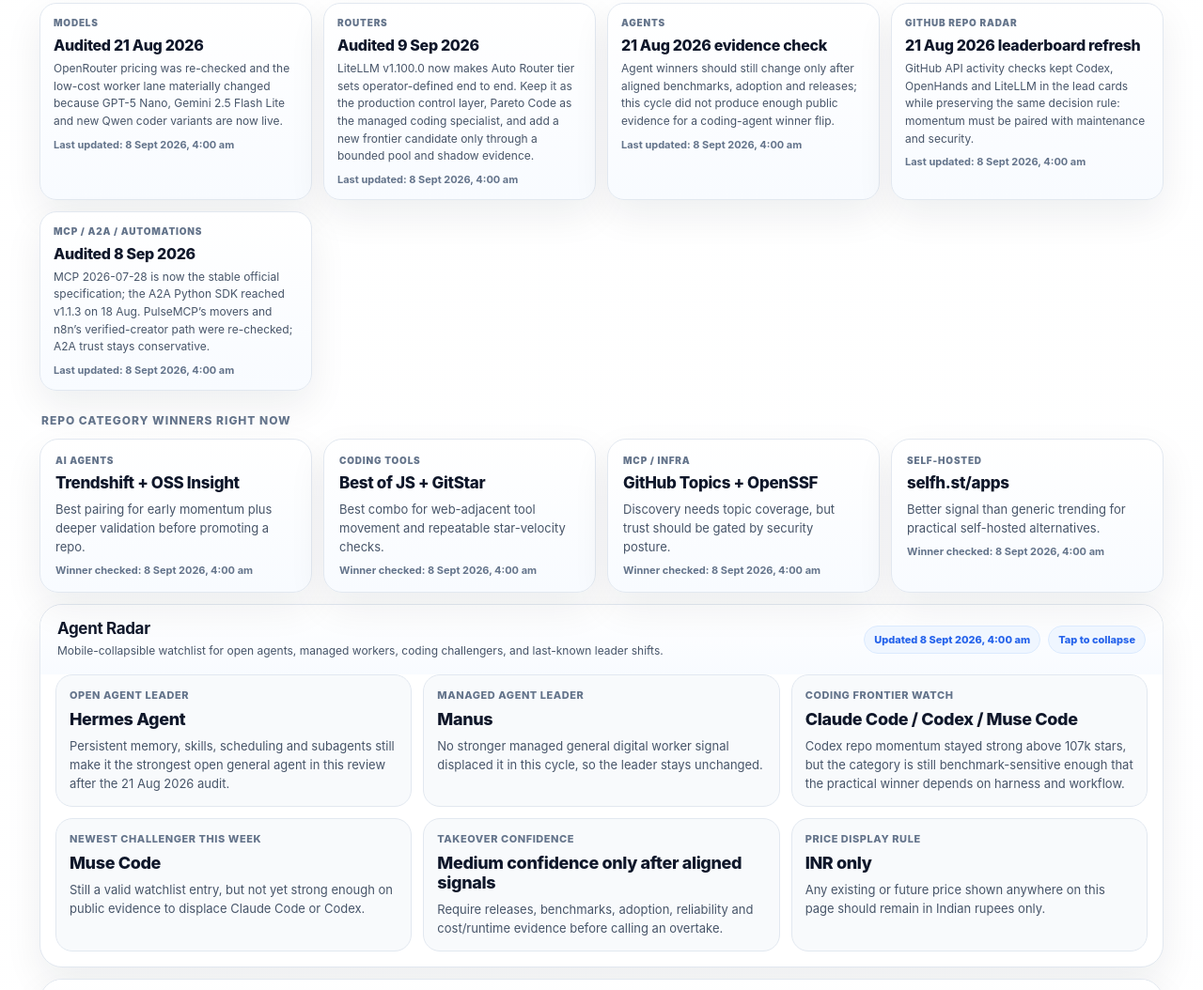
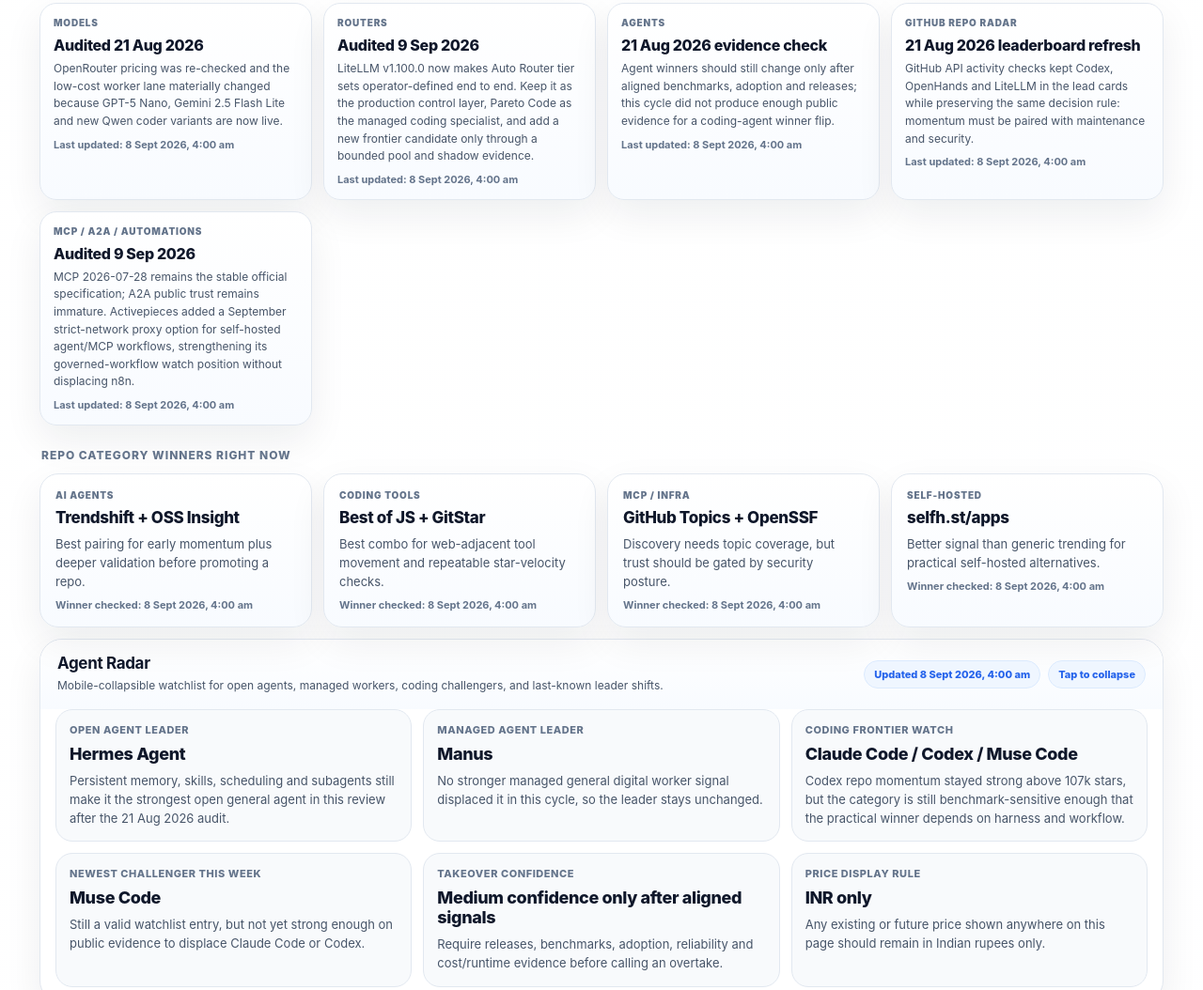
Before and after one commit to aphidsgroup/kawin-ai-setup-guide, a plain HTML site: page index.html in a window 1280 px wide. Shown: the part 3550-4604 px from the top of the page at 94% size. Drawn offline with Linux system fonts and the light colour scheme.

Commit message:
Refresh governed self-hosted workflow radar

```diff
--- a/index.html
+++ b/index.html
@@ -1130,7 +1130,7 @@
       { title: 'Routers', value: 'Audited 9 Sep 2026', note: 'LiteLLM v1.100.0 now makes Auto Router tier sets operator-defined end to end. Keep it as the production control layer, Pareto Code as the managed coding specialist, and add a new frontier candidate only through a bounded pool and shadow evidence.' },
       { title: 'Agents', value: '21 Aug 2026 evidence check', note: 'Agent winners should still change only after aligned benchmarks, adoption and releases; this cycle did not produce enough public evidence for a coding-agent winner flip.' },
       { title: 'GitHub repo radar', value: '21 Aug 2026 leaderboard refresh', note: 'GitHub API activity checks kept Codex, OpenHands and LiteLLM in the lead cards while preserving the same decision rule: momentum must be paired with maintenance and security.' },
-      { title: 'MCP / A2A / automations', value: 'Audited 8 Sep 2026', note: 'MCP 2026-07-28 is now the stable official specification; the A2A Python SDK reached v1.1.3 on 18 Aug. PulseMCP’s movers and n8n’s verified-creator path were re-checked; A2A trust stays conservative.' },
+      { title: 'MCP / A2A / automations', value: 'Audited 9 Sep 2026', note: 'MCP 2026-07-28 remains the stable official specification; A2A public trust remains immature. Activepieces added a September strict-network proxy option for self-hosted agent/MCP workflows, strengthening its governed-workflow watch position without displacing n8n.' },
     ];
 
     const repoWinnerDefs = [
@@ -1177,6 +1177,7 @@
       { category: 'MCP standards', repo: 'MCP 2026-07-28 + PulseMCP', shift: 'The official 2026-07-28 specification is stable; PulseMCP currently surfaces Edgar Tools, DuckDuckGo Search and GitMCP as high-traffic discovery movers', score: '94/100', confidence: 'Official', note: 'Treat the stable spec as a compatibility baseline. Use PulseMCP only to discover movers, then validate publisher, permissions and provenance in the Official Registry, Docker or MCPpedia before promotion.', metrics: [['stable spec', '28 Jul'], ['directory', '22k+'], ['gate', 'Official first']], audit: ['The July specification is stable, not a draft, so client/server compatibility deserves more weight.', 'PulseMCP traffic is useful discovery evidence but does not establish safety or publisher trust.', 'No directory mover is promoted to a universal winner without a separate trust check.'] },
       { category: 'A2A watch', repo: 'a2aproject/A2A + official Python SDK', shift: 'A2A core remains on v1.0.1, while the official Python SDK reached v1.1.3 on 18 Aug; implementation momentum improved without proving broad task reliability', score: '85/100', confidence: 'Watchlist', note: 'Use official SDKs and the protocol TCK/Agent Cards first. The release cadence is a positive implementation signal, not enough evidence for a broad public-agent trust upgrade.', metrics: [['core', 'v1.0.1'], ['Python SDK', 'v1.1.3'], ['gate', 'TCK + identity']], audit: ['Official SDK maintenance is stronger evidence than stars or a sparse registry listing.', 'The core protocol still needs concrete compatibility and task-success evidence per deployment.', 'Leave the confidence badge at Watchlist until those signals become independently visible.'] },
       { category: 'Automation templates', repo: 'n8n official library + verified creators', shift: 'n8n remains the clone-first technical leader; current security and production-reliability guidance reinforces cloning only official or verified flows with explicit credentials and retries', score: '92/100', confidence: 'Official', note: 'n8n remains the first workflow library to check because official library depth and verified-creator review align with current security and reliability guidance.', metrics: [['latest guide', '8 Sep'], ['gate', 'Verified creator'], ['posture', 'Official']], audit: ['Official and verified templates still outrank random marketplace packs.', 'Current security and reliability guidance makes credential and retry review a first-class clone gate.', 'No rival produced enough evidence this cycle to displace n8n in the technical workflow lane.'] },
+      { category: 'Self-hosted MCP workflows', repo: 'Activepieces strict network mode', shift: 'September adds opt-in strict network controls for self-hosted agent/MCP workflows, including a trusted-service allow-list; default enforcement is planned later', score: '88/100', confidence: 'Official', note: 'This materially improves Activepieces as a governed self-hosted workflow candidate. Enable strict mode deliberately, allow-list only required internal services and still audit every cloned flow’s credentials and write actions.', metrics: [['release', 'Sep'], ['mode', 'opt-in strict'], ['gate', 'SSRF allow-list']], audit: ['The source is the vendor’s official changelog, not marketplace popularity.', 'Strict network mode reduces exposure but does not make unreviewed templates safe.', 'n8n remains the technical clone-first leader; this is a stronger self-hosted governance watch signal, not a leader flip.'] },
       { category: 'Universal connectors', repo: 'Composio Connect / Pipedream / Zapier MCP', shift: 'Composio remained the strongest app-breadth connector while Pipedream and Zapier stayed relevant as trusted alternatives', score: '90/100', confidence: 'Verified', note: 'These platforms still reduce schema sprawl, but OAuth scope review remains the mandatory promotion gate.', metrics: [['Composio stars', '29.8k'], ['gate', 'OAuth + scope']], audit: ['Connector breadth improved without changing the core trust rule.', 'Composio kept the lead because repo activity stayed current.', 'Alternatives remain strong enough that this is a winner strip, not a monopoly.'] },
     ];
 
```
